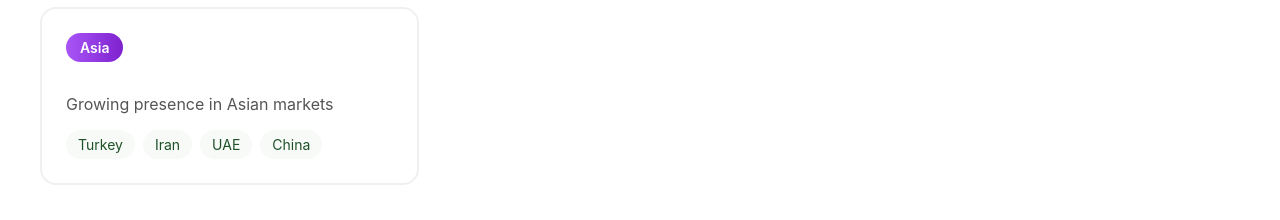
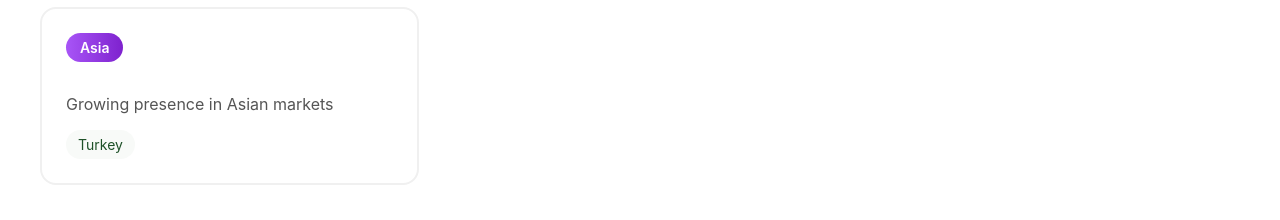
Before and after one commit to Fendyx/cebalt_ou, a React (Create React App) app: page / in a window 1280 px wide. Shown: the part 5440-5660 px from the top of the page. Built offline with nearby package versions, Linux system fonts and the light colour scheme.

Commit message:
remowing unnecessary countries

```diff
--- a/src/components/sections/LogisticsSection.jsx
+++ b/src/components/sections/LogisticsSection.jsx
@@ -29,7 +29,7 @@ const LogisticsSection = () => {
     {
       name: "Asia",
       description: "Growing presence in Asian markets",
-      countries: ["Turkey", "Iran", "UAE", "China"],
+      countries: ["Turkey"],
       gradient: "logistics__badge--purple",
     },
   ];
```
